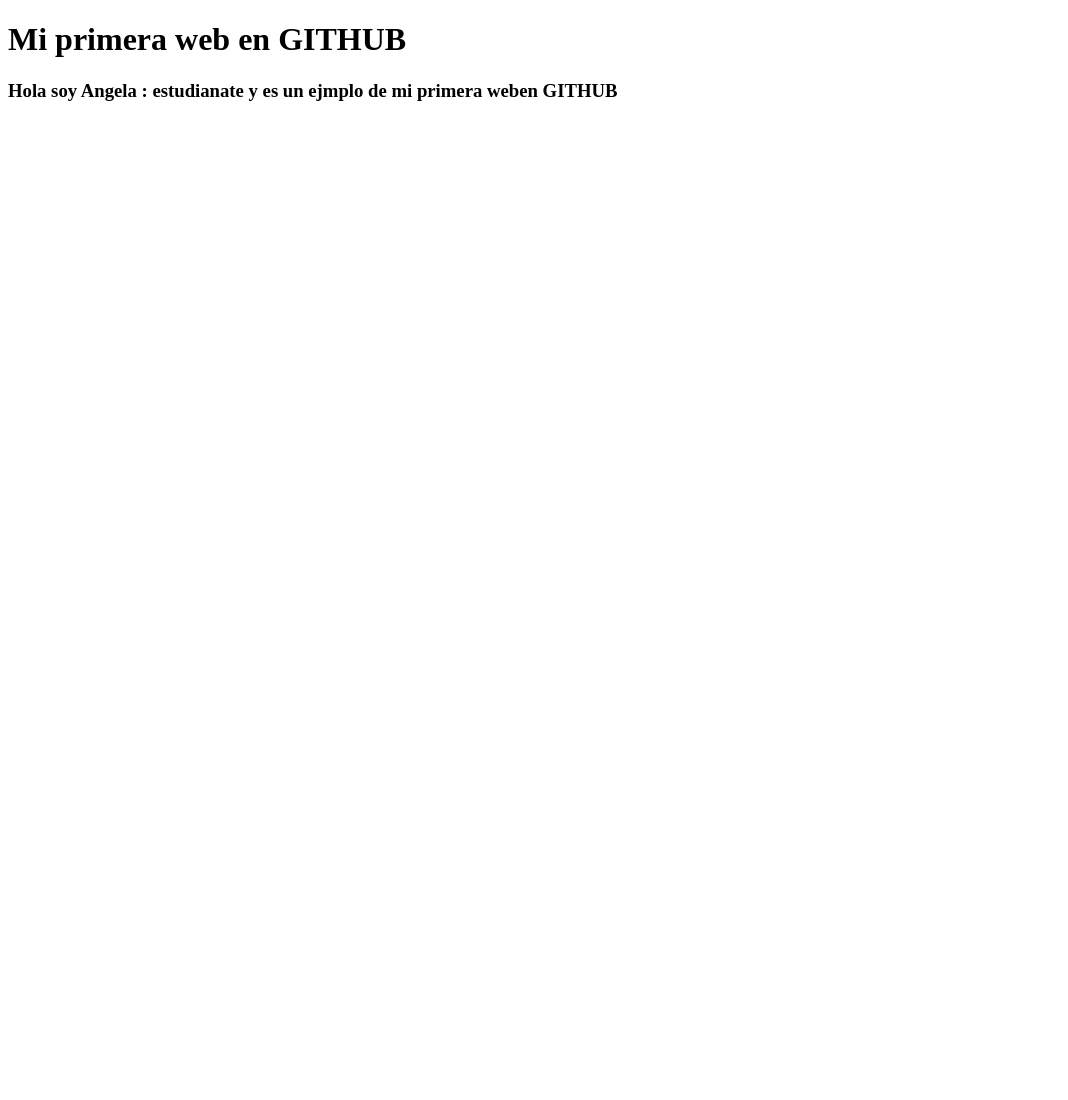
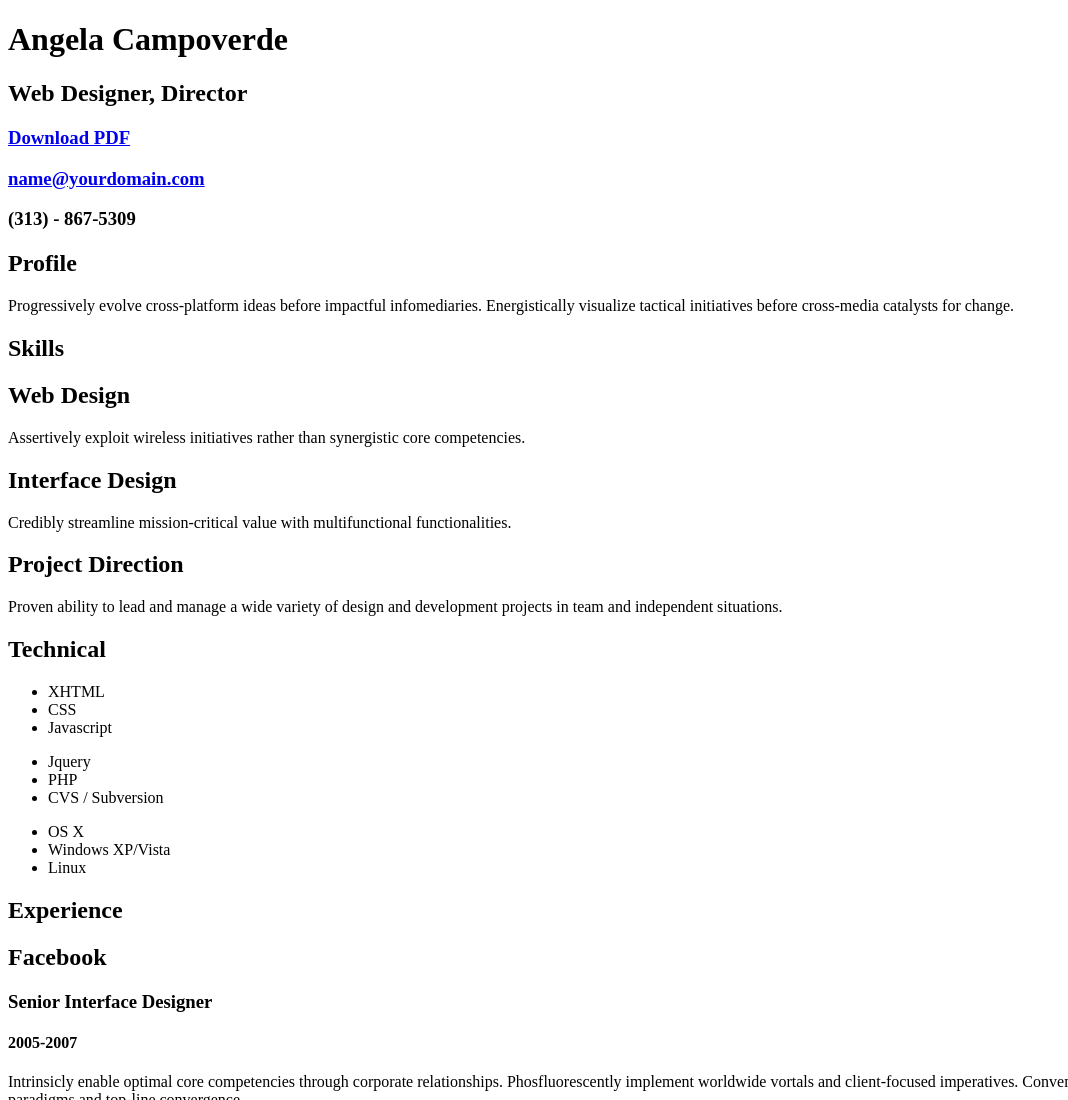
Before and after one commit to ProgamacionWebUIDEL/ClasesIntroductoriasAngela, a plain HTML site: page index.html in a window 1280 px wide. Shown: the top 1100 px of the page, without its empty margins (0-1068 px from the left). Before the commit the page ends 800 px from the top, so only its background shows below. Drawn offline with Linux system fonts and the light colour scheme; a small style sheet from the web is missing.

Commit message:
Add files via upload

```diff
--- a/index.html
+++ b/index.html
@@ -1,10 +1,166 @@
 <!DOCTYPE html>
 <html>
-    <header>
+    <head>
+    <title>Angela Campoverde | Web Designer, Director | name@yourdomain.com</title>
+	<meta http-equiv="content-type" content="text/html; charset=utf-8" />
 
-    </header>
-    <body>
-        <h1>Mi primera web en GITHUB</h1>
-        <h3>Hola soy Angela : estudianate y es un ejmplo de mi primera weben GITHUB</h3>
-    </body>
+	<meta name="keywords" content="" />
+	<meta name="description" content="" />
+
+	<link rel="stylesheet" type="text/css" href="http://yui.yahooapis.com/2.7.0/build/reset-fonts-grids/reset-fonts-grids.css" media="all" />
+	<link rel="stylesheet" type="text/css" href="resume.css" media="all" />
+
+</head>
+<body>
+
+<div id="doc2" class="yui-t7">
+	<div id="inner">
+
+		<div id="hd">
+			<div class="yui-gc">
+				<div class="yui-u first">
+					<h1>Angela Campoverde</h1>
+					<h2>Web Designer, Director</h2>
+				</div>
+
+				<div class="yui-u">
+					<div class="contact-info">
+						<h3><a id="pdf" href="#">Download PDF</a></h3>
+						<h3><a href="mailto:name@yourdomain.com">name@yourdomain.com</a></h3>
+						<h3>(313) - 867-5309</h3>
+					</div><!--// .contact-info -->
+				</div>
+			</div><!--// .yui-gc -->
+		</div><!--// hd -->
+
+		<div id="bd">
+			<div id="yui-main">
+				<div class="yui-b">
+
+					<div class="yui-gf">
+						<div class="yui-u first">
+							<h2>Profile</h2>
+						</div>
+						<div class="yui-u">
+							<p class="enlarge">
+								Progressively evolve cross-platform ideas before impactful infomediaries. Energistically visualize tactical initiatives before cross-media catalysts for change.
+							</p>
+						</div>
+					</div><!--// .yui-gf -->
+
+					<div class="yui-gf">
+						<div class="yui-u first">
+							<h2>Skills</h2>
+						</div>
+						<div class="yui-u">
+
+								<div class="talent">
+									<h2>Web Design</h2>
+									<p>Assertively exploit wireless initiatives rather than synergistic core competencies.	</p>
+								</div>
+
+								<div class="talent">
+									<h2>Interface Design</h2>
+									<p>Credibly streamline mission-critical value with multifunctional functionalities.	 </p>
+								</div>
+
+								<div class="talent">
+									<h2>Project Direction</h2>
+									<p>Proven ability to lead and manage a wide variety of design and development projects in team and independent situations.</p>
+								</div>
+						</div>
+					</div><!--// .yui-gf -->
+
+					<div class="yui-gf">
+						<div class="yui-u first">
+							<h2>Technical</h2>
+						</div>
+						<div class="yui-u">
+							<ul class="talent">
+								<li>XHTML</li>
+								<li>CSS</li>
+								<li class="last">Javascript</li>
+							</ul>
+
+							<ul class="talent">
+								<li>Jquery</li>
+								<li>PHP</li>
+								<li class="last">CVS / Subversion</li>
+							</ul>
+
+							<ul class="talent">
+								<li>OS X</li>
+								<li>Windows XP/Vista</li>
+								<li class="last">Linux</li>
+							</ul>
+						</div>
+					</div><!--// .yui-gf-->
+
+					<div class="yui-gf">
+
+						<div class="yui-u first">
+							<h2>Experience</h2>
+						</div><!--// .yui-u -->
+
+						<div class="yui-u">
+
+							<div class="job">
+								<h2>Facebook</h2>
+								<h3>Senior Interface Designer</h3>
+								<h4>2005-2007</h4>
+								<p>Intrinsicly enable optimal core competencies through corporate relationships. Phosfluorescently implement worldwide vortals and client-focused imperatives. Conveniently initiate virtual paradigms and top-line convergence. </p>
+							</div>
+
+							<div class="job">
+								<h2>Apple Inc.</h2>
+								<h3>Senior Interface Designer</h3>
+								<h4>2005-2007</h4>
+								<p>Progressively reconceptualize multifunctional "outside the box" thinking through inexpensive methods of empowerment. Compellingly morph extensive niche markets with mission-critical ideas. Phosfluorescently deliver bricks-and-clicks strategic theme areas rather than scalable benefits. </p>
+							</div>
+
+							<div class="job">
+								<h2>Microsoft</h2>
+								<h3>Principal and Creative Lead</h3>
+								<h4>2004-2005</h4>
+								<p>Intrinsicly transform flexible manufactured products without excellent intellectual capital. Energistically evisculate orthogonal architectures through covalent action items. Assertively incentivize sticky platforms without synergistic materials. </p>
+							</div>
+
+
+							<div class="job last">
+								<h2>International Business Machines (IBM)</h2>
+								<h3>Lead Web Designer</h3>
+								<h4>2001-2004</h4>
+								<p>Globally re-engineer cross-media schemas through viral methods of empowerment. Proactively grow long-term high-impact human capital and highly efficient innovation. Intrinsicly iterate excellent e-tailers with timely e-markets.</p>
+							</div>
+
+						</div><!--// .yui-u -->
+					</div><!--// .yui-gf -->
+
+
+					<div class="yui-gf last">
+						<div class="yui-u first">
+							<h2>Education</h2>
+						</div>
+						<div class="yui-u">
+							<h2>Indiana University - Bloomington, Indiana</h2>
+							<h3>Dual Major, Economics and English &mdash; <strong>4.0 GPA</strong> </h3>
+						</div>
+					</div><!--// .yui-gf -->
+
+
+				</div><!--// .yui-b -->
+			</div><!--// yui-main -->
+		</div><!--// bd -->
+
+		<div id="ft">
+			<p>Jonathan Doe &mdash; <a href="mailto:name@yourdomain.com">name@yourdomain.com</a> &mdash; (313) - 867-5309</p>
+		</div><!--// footer -->
+
+	</div><!-- // inner -->
+
+
+</div><!--// doc -->
+
+
+</body>
 </html>
```
